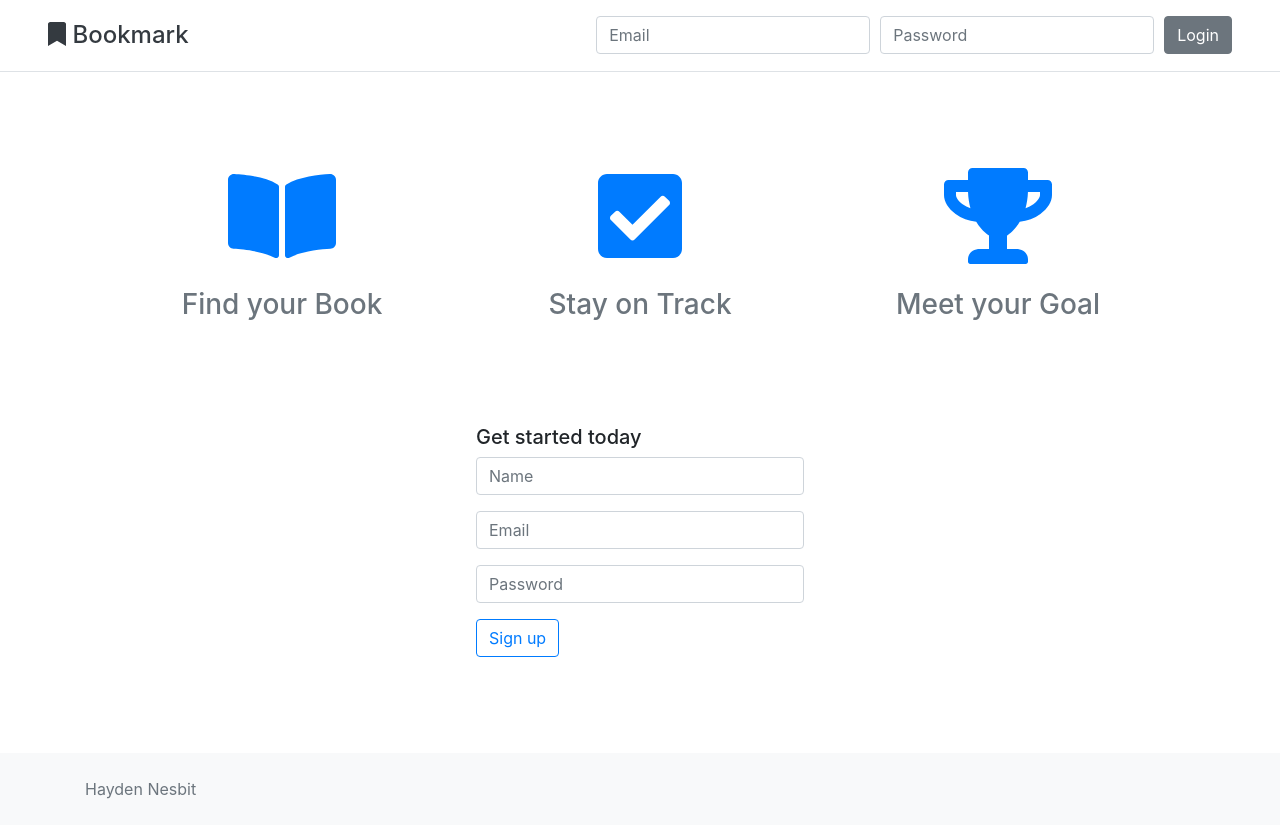
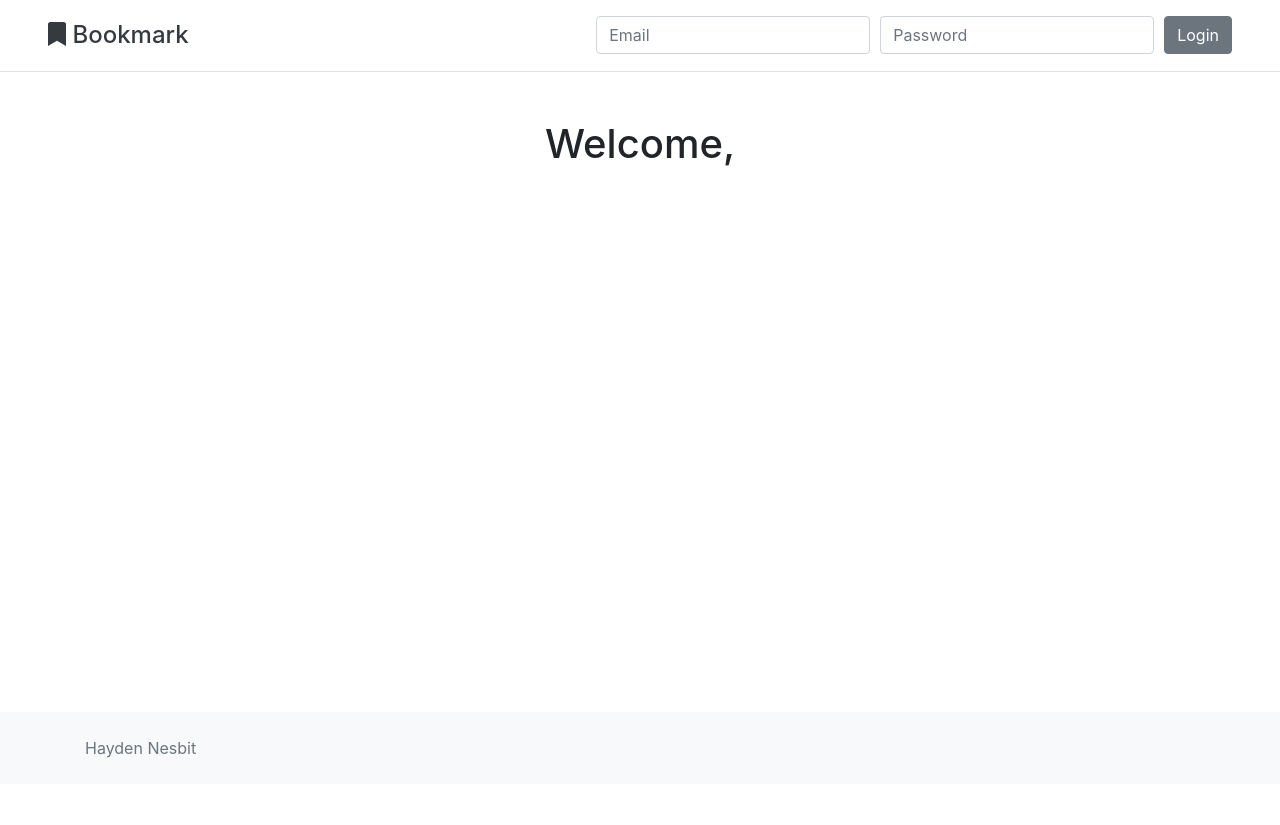
Before and after one commit to hayden-nesbit/bookmark, a React (Create React App) app: page /dash in a window 1280 px wide. After the commit the page ends 800 px from the top, so only its background shows below. Built offline with nearby package versions, Linux system fonts and the light colour scheme.

Commit message:
set up local storage and state for login/registration

```diff
--- a/package.json
+++ b/package.json
@@ -14,6 +14,7 @@
     "bootstrap": "^4.4.1",
     "react": "^16.13.1",
     "react-dom": "^16.13.1",
+    "react-router-dom": "^5.1.2",
     "react-scripts": "3.4.1"
   },
   "scripts": {
--- a/src/App.js
+++ b/src/App.js
@@ -1,23 +1,50 @@
-import React, { useState } from 'react';
+import React, { useState, useEffect } from 'react';
 import Navbar from './Navbar'
 import Landing from './Landing'
 import Footer from './Footer'
+// import BookSearch from './BookSearch'
+import UserDash from './UserDash'
 import 'bootstrap/dist/css/bootstrap.css';
+import {
+  BrowserRouter,
+  Switch,
+  Route,
+  Link,
+} from "react-router-dom";
 
 function App() {
 
+  const [store, setLocalStorage] = useState(JSON.parse(localStorage.getItem("userData")));
   const [user, setUser] = useState("");
-  const [token, setToken] = useState("");
-  // const [name, setName] = useState("");
-  // const [email, setEmail] = useState("");
+  const [token, setToken] = useState("token");
 
+  function useLocalStorage(props) {
+    setUser(props.user)
+    setToken(props.token)
+    setLocalStorage(JSON.stringify(props))
+    localStorage.setItem("userData", JSON.stringify(props))
+  }
+
+  useEffect(() => {
+    if(store) {
+      setUser(store.user)
+      setToken(store.token)
+    }
+  }, [user])
 
   return (
-    <div>
-      <Navbar setUser={setUser} setToken={setToken}/>
-      <Landing setUser={setUser} setToken={setToken}/>
-      <Footer />
-    </div>
+    <BrowserRouter>
+        <Navbar store={useLocalStorage} user={user} />
+        <Switch>
+          <Route exact path="/">
+            <Landing store={useLocalStorage} />
+          </Route>
+          <Route path='/dash'>
+            <UserDash store={useLocalStorage} user={user}  />
+          </Route>
+        </Switch>
+        <Footer />
+    </BrowserRouter>
   );
 }
 
--- a/src/Landing.js
+++ b/src/Landing.js
@@ -3,6 +3,7 @@ import './Landing.css'
 import axios from 'axios'
 import { FontAwesomeIcon } from '@fortawesome/react-fontawesome'
 import { faBookOpen, faCheckSquare, faTrophy } from '@fortawesome/free-solid-svg-icons';
+import { useHistory } from "react-router-dom"
 
 
 function Landing(props) {
@@ -10,6 +11,8 @@ function Landing(props) {
     const [name, setName] = useState("");
     const [password, setPassword] = useState("");
     const [email, setEmail] = useState("");
+    const history = useHistory();
+
 
     function registerUser(e) {
         e.preventDefault()
@@ -22,9 +25,12 @@ function Landing(props) {
 
         axios.post('http://127.0.0.1:8000/api/register', data)
             .then(response => {
-                console.log(response.data);
-                props.setUser(response.data.user.name)
-                props.setToken(response.data.token)
+                props.store({
+                    user: response.data.user,
+                    token: response.data.token
+                })
+                history.push("/dash")
+
             })
             .catch(errors => {
                 console.log(errors)
--- a/src/Navbar.js
+++ b/src/Navbar.js
@@ -2,11 +2,13 @@ import React, { useState } from 'react';
 import axios from 'axios';
 import { FontAwesomeIcon } from '@fortawesome/react-fontawesome'
 import { faBookmark } from '@fortawesome/free-solid-svg-icons'
+import { useHistory } from "react-router-dom"
 
 function Navbar(props) {
 
     const [password, setPassword] = useState("");
     const [email, setEmail] = useState("");
+    const history = useHistory();
 
     function loginUser(e) {
         e.preventDefault()
@@ -17,22 +19,23 @@ function Navbar(props) {
         };
         axios.post('http://127.0.0.1:8000/api/login', data)
             .then(response => {
-                console.log(response.data.token);
-                console.log(response.data.user);
-                props.setUser(response.data.user.name)
-                props.setToken(response.data.token)
+                props.store({
+                    user: response.data.user,
+                    token: response.data.token
+                })
+                history.push("/dash")
             })
             .catch(function (error) {
                 // handle error
                 console.log(error);
-              })
+            })
     }
 
     return (
         <div>
             <div >
                 <nav className="navbar navbar-expand-lg navbar-light px-5 pt-3 border-bottom">
-                    <a id="brand" className="navbar-brand text-dark" href="#"><h4><FontAwesomeIcon icon={faBookmark} />  Bookmark</h4></a>
+                    <a id="brand" className="navbar-brand text-dark" href="http://localhost:3000/"><h4><FontAwesomeIcon icon={faBookmark} />  Bookmark</h4></a>
                     <button className="navbar-toggler" type="button" data-toggle="collapse" data-target="#navbarSupportedContent" aria-controls="navbarSupportedContent" aria-expanded="false" aria-label="Toggle navigation">
                         <span className="navbar-toggler-icon"></span>
                     </button>
@@ -48,10 +51,10 @@ function Navbar(props) {
 
                             <li className="nav-item">
                                 <a href="http://localhost:3000/" className="nav-link mt-1">
-                                    </a>
+                                </a>
                             </li>
                         </ul>
-                        <form onSubmit={loginUser}>
+                        {!props.user ? <form onSubmit={loginUser}>
                             <div class="form-row align-items-center">
                                 <div class="col-auto">
                                     <input onChange={(e) => setEmail(e.target.value)} value={email} type="text" class="form-control mb-2" id="inlineFormInput" placeholder="Email"></input>
@@ -64,6 +67,10 @@ function Navbar(props) {
                                 </div>
                             </div>
                         </form>
+                            :
+                            <div class="col-auto">
+                                <button type="submit" class="btn btn-secondary mb-2">Logout</button>
+                            </div>}
                     </div>
                 </nav>
             </div>
--- /dev/null
+++ b/src/UserDash.js
@@ -0,0 +1,17 @@
+import React, { useReducer } from 'react'
+
+function UserDash(props) {
+    return (
+        <div id="main" className="container">
+            <div className="row">
+                {/* <aside className="col-md-3 mt-5">
+                    <h5>Book shelves</h5>
+                </aside> */}
+                <div className="col mt-5 text-center">
+                    <h1>Welcome, {props.user.name}</h1>
+                </div>
+            </div>
+        </div>
+    )
+}
+export default UserDash;
```
Also changed, not shown: src/BookSearch.js (+40 -40 lines), 1 other file (tests, documents, lock files or other folders).
